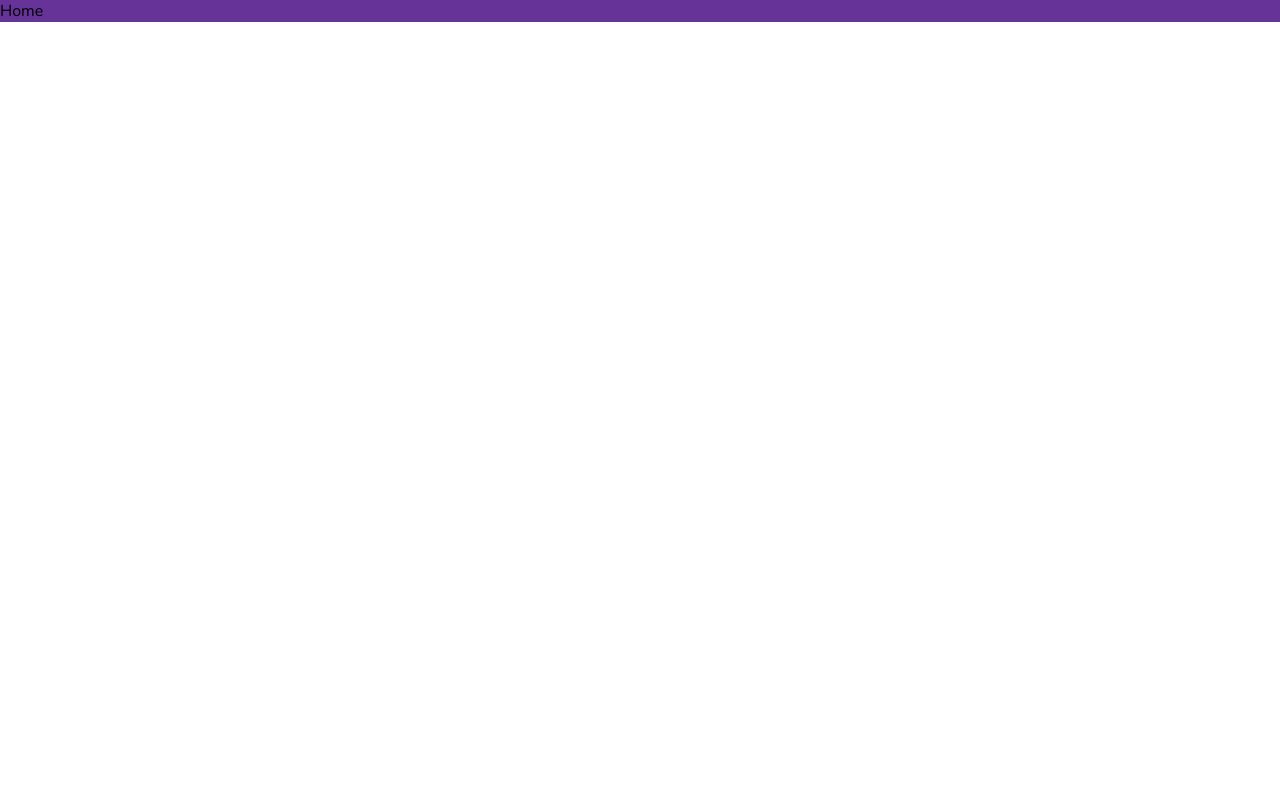
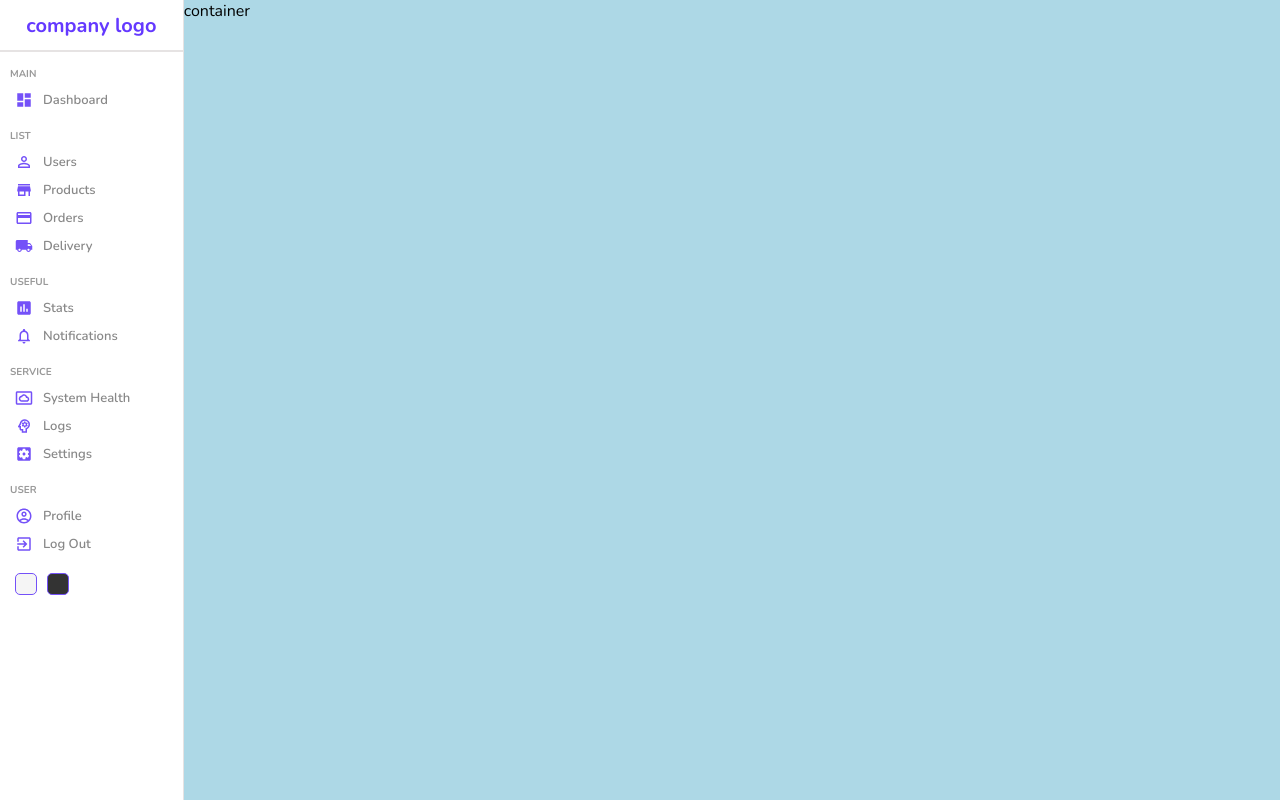
Before and after one commit to Fedi-jou/Admin_dashboard_reactjs, a React (Create React App) app: page / in a window 1280 px wide. Built offline with nearby package versions, Linux system fonts and the light colour scheme.

Commit message:
home page init

```diff
--- a/src/pages/home/Home.jsx
+++ b/src/pages/home/Home.jsx
@@ -1,8 +1,12 @@
 import React from 'react'
+import Sidebar from '../../components/sidebar/Sidebar';
 import "./home.scss";
 
 export const Home = () => {
   return (
-    <div className='home'>Home</div>
+    <div className='home'>
+      <Sidebar/>
+      <div className="homecontainer">container</div>
+    </div>
   )
 }
--- a/src/pages/home/home.scss
+++ b/src/pages/home/home.scss
@@ -1,3 +1,7 @@
 .home{
-    background-color: rebeccapurple;
+    display: flex;
+    .homecontainer {
+        background-color: lightblue;
+        flex: 6;
+    }
 }
```
